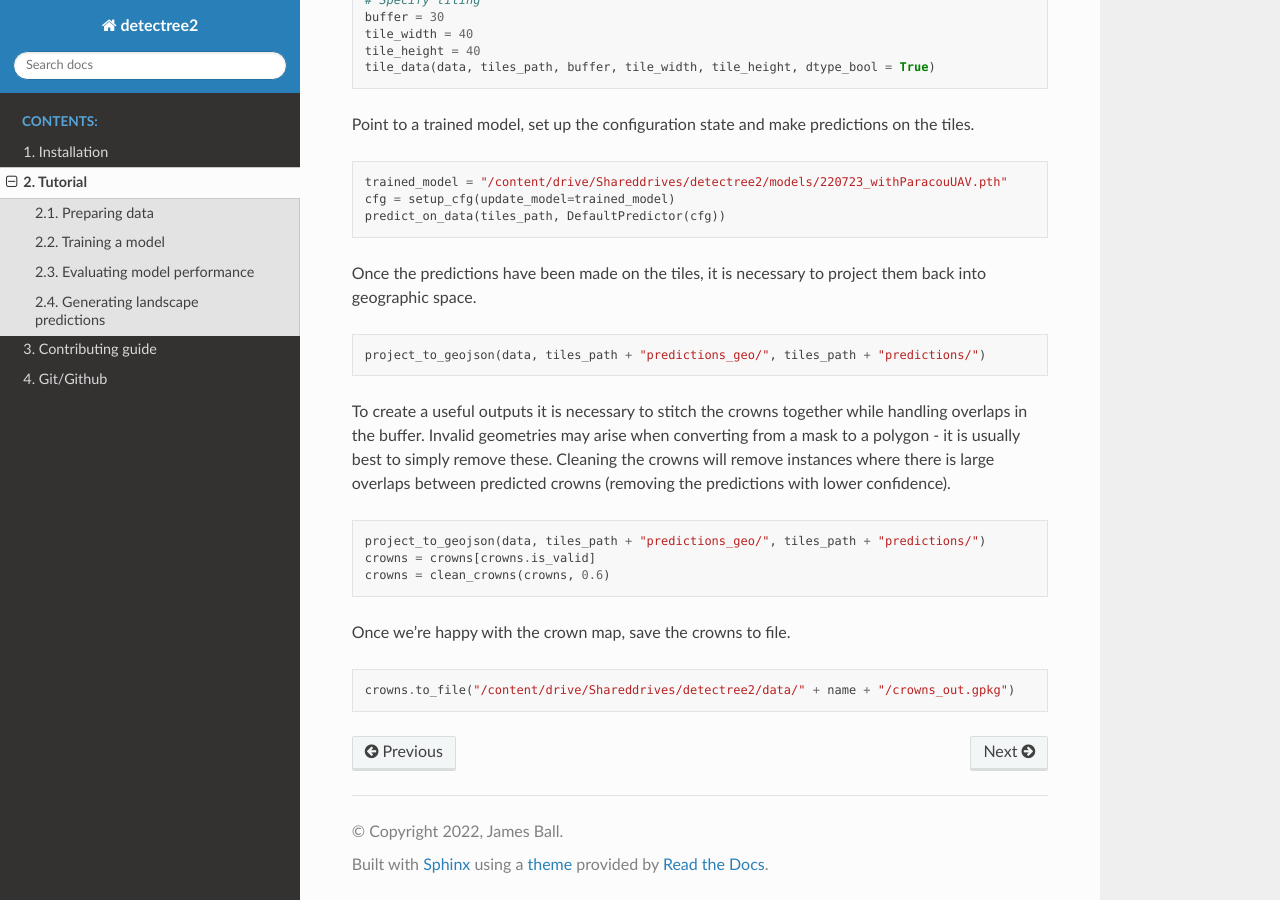
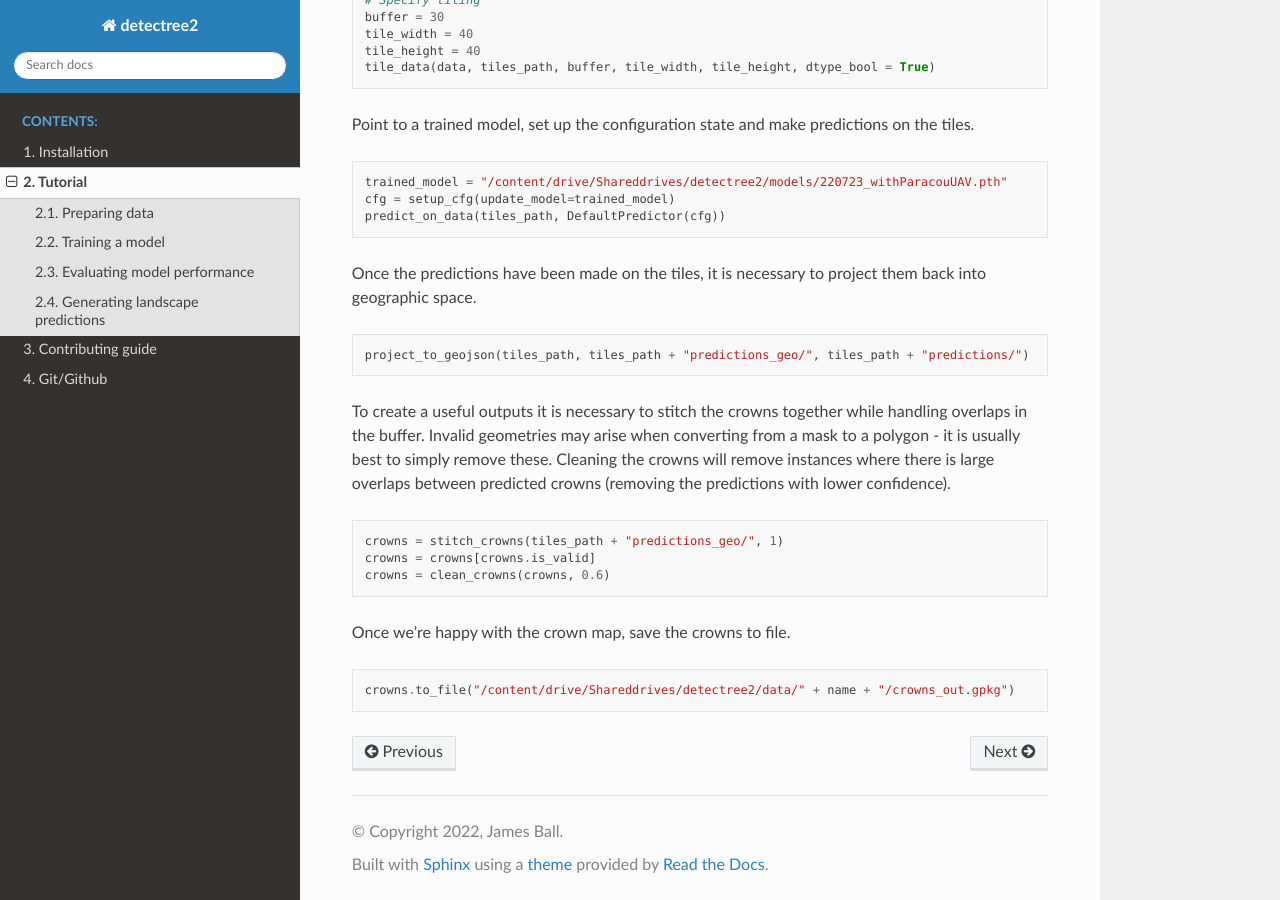
Before and after one commit to PatBall1/detectree2, a Sphinx documentation site: the page built from docs/source/tutorial.rst, in a window 1280 px wide and 900 px high, scrolled down 3596 px. Built offline with Sphinx 7.4.7 and the Read the Docs theme 2.0.0, drawn with Linux system fonts in a browser that asks for light colours; pages that are not in the unit, such as notebooks, are missing from menus.

Commit message:
update tutorial

```diff
--- a/docs/source/tutorial.rst
+++ b/docs/source/tutorial.rst
@@ -211,7 +211,7 @@ Once the predictions have been made on the tiles, it is necessary to project the
 
 .. code-block:: python
 
-   project_to_geojson(data, tiles_path + "predictions_geo/", tiles_path + "predictions/")
+   project_to_geojson(tiles_path, tiles_path + "predictions_geo/", tiles_path + "predictions/")
 
 To create a useful outputs it is necessary to stitch the crowns together while handling overlaps in the buffer.
 Invalid geometries may arise when converting from a mask to a polygon - it is usually best to simply remove these.
@@ -220,7 +220,7 @@ predictions with lower confidence).
 
 .. code-block:: python
 
-   project_to_geojson(data, tiles_path + "predictions_geo/", tiles_path + "predictions/")
+   crowns = stitch_crowns(tiles_path + "predictions_geo/", 1)
    crowns = crowns[crowns.is_valid]
    crowns = clean_crowns(crowns, 0.6)
 
```
